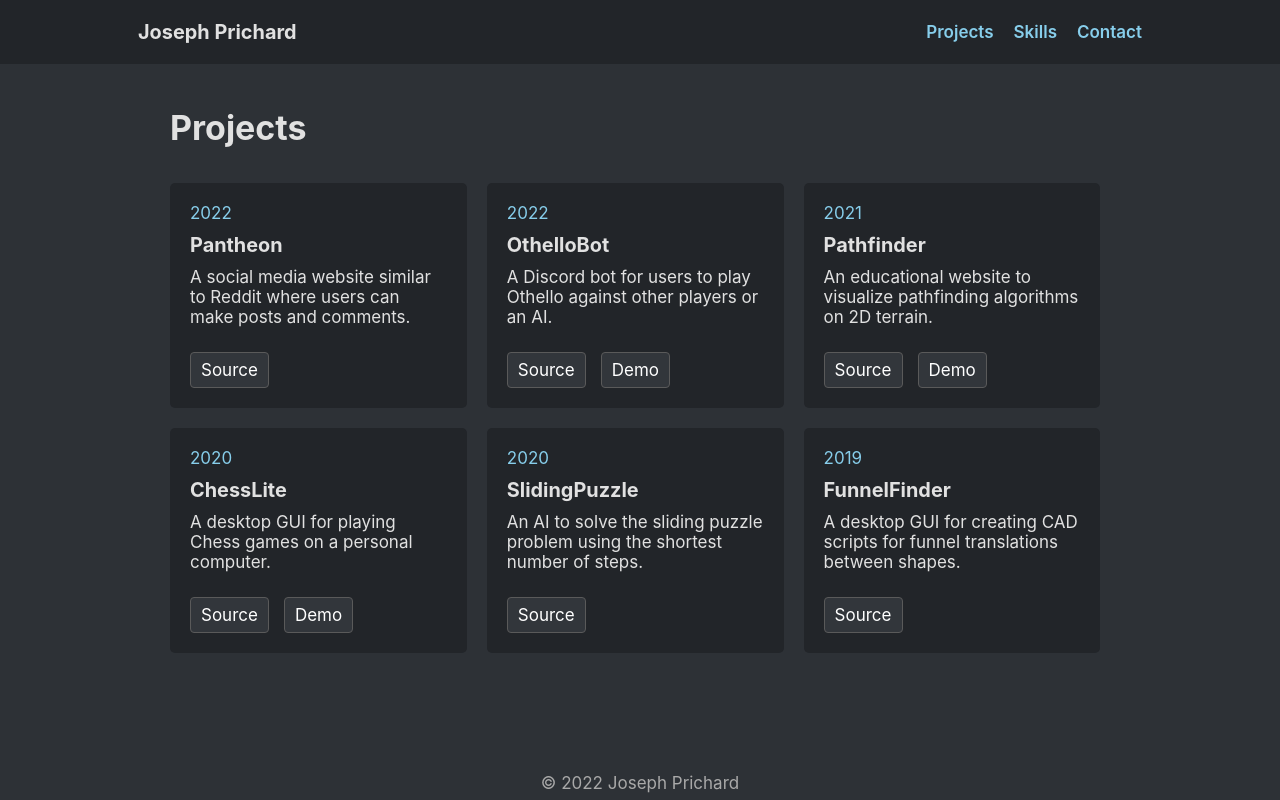
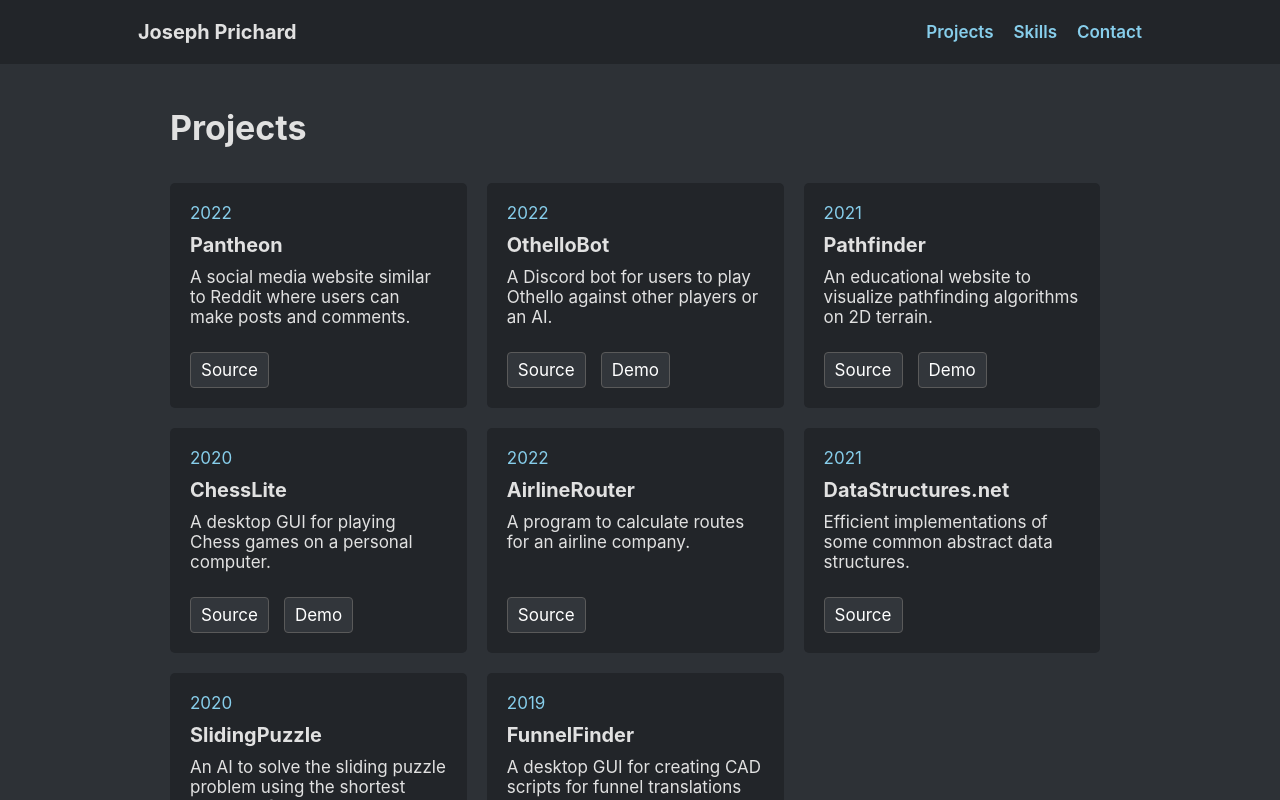
Before and after one commit to JosephPrichard/JosephPrichard.app, a Next.js app: page /projects in a window 1280 px wide. Shown: the top 800 px of the page. Built offline with nearby package versions, Linux system fonts and the light colour scheme.

Commit message:
Added projects to resume

```diff
--- a/src/data/projects.ts
+++ b/src/data/projects.ts
@@ -33,6 +33,20 @@ export const projects: Project[] = [
         tags: ["Java", "JavaFx"]
     },
     {
+        title: "AirlineRouter",
+        year: "2022-04-01",
+        desc: "A program to calculate routes for an airline company.",
+        source: "https://github.com/JosephPrichard/AirlineRouter",
+        tags: ["C++"]
+    },
+    {
+        title: "DataStructures.net",
+        year: "2021-02-01",
+        desc: "Efficient implementations of some common abstract data structures.",
+        source: "https://github.com/JosephPrichard/DataStructures.net",
+        tags: ["C#"]
+    },
+    {
         title: "SlidingPuzzle",
         year: "2020-04-01",
         desc: "An AI to solve the sliding puzzle problem using the shortest number of steps.",
```
